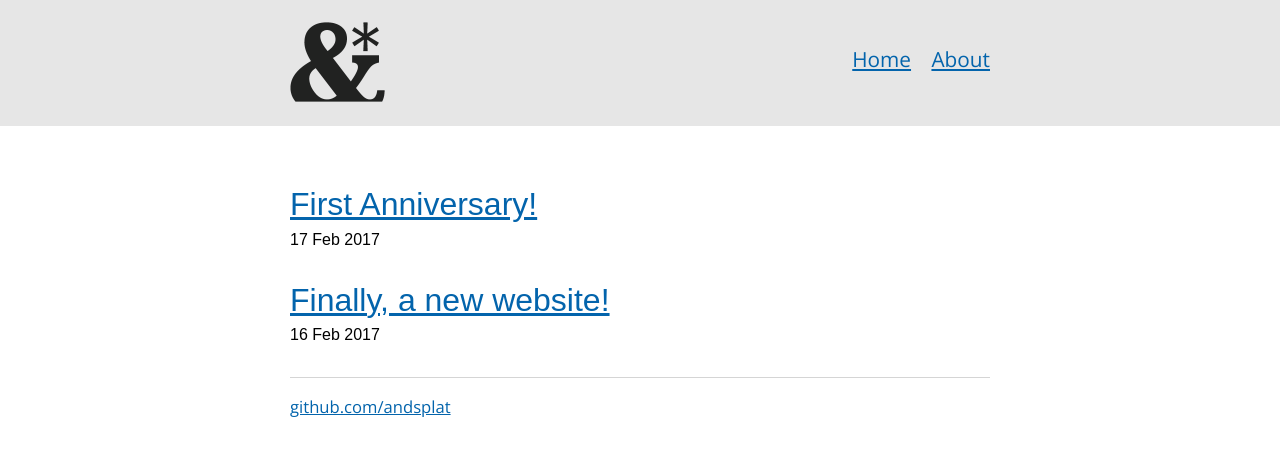
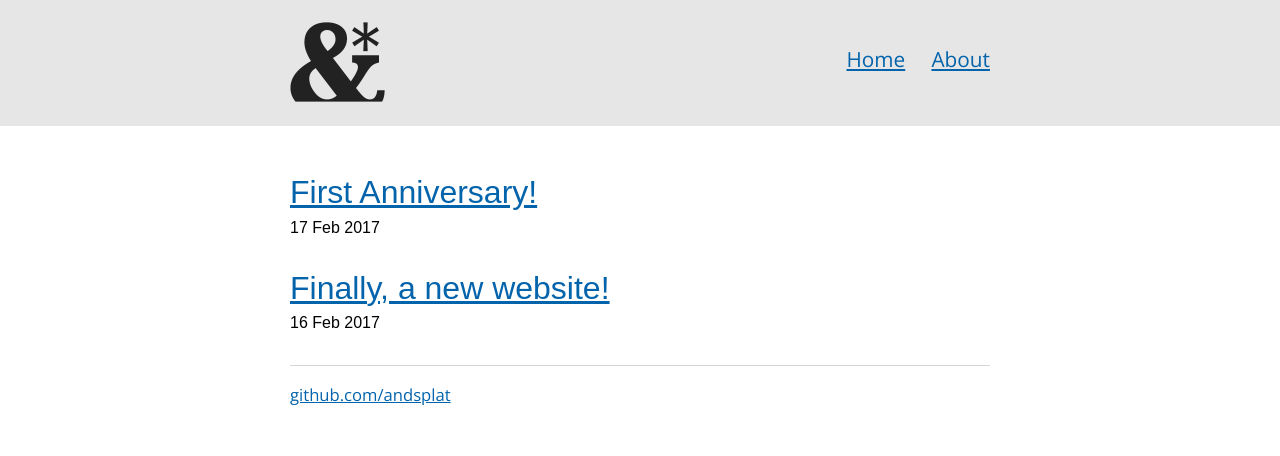
Before and after one commit to andsplat/benwfey, a Jekyll site: the page built from index.html, in a window 1280 px wide. Shown: the top 456 px of the page. Built offline with Jekyll 4.4.1, drawn with Linux system fonts in a browser that asks for light colours.

Commit message:
change px to em

```diff
--- a/css/main.css
+++ b/css/main.css
@@ -5,7 +5,7 @@ body {
     width: 100%;
 }
 .content {
-    margin: 60px auto;
+    margin: 3em auto;
     max-width: 700px;
     padding: 0 5%;
 }
@@ -13,23 +13,23 @@ body {
 	margin: 0 auto;
 	max-width: 700px;
 	background-color: #e6e6e6;
-	padding: 22px 5% 20px;
+	padding: 1.375em 5% 1.25em;
 }
 nav ul, footer ul {
     font-family: 'Open Sans', sans-serif;
-    padding: 0px;
+    padding: 0;
     list-style: none;
 }
 nav ul li {
     display: inline;
-    margin-left: 15px;
+    margin-left: 1em;
 }
 nav {
 	float: right;
 }
 footer ul li {
     display: inline;
-    margin-right: 15px;
+    margin-right: 1em;
 }
 a {
     text-decoration: underline;
--- a/index.html
+++ b/index.html
@@ -3,7 +3,6 @@ layout: default
 title: andsplat, a blog by Ben W. Fey
 ---
 <div class="blurb">
-
 </div><!-- /.blurb -->
 
 	<div class="posts">
```
